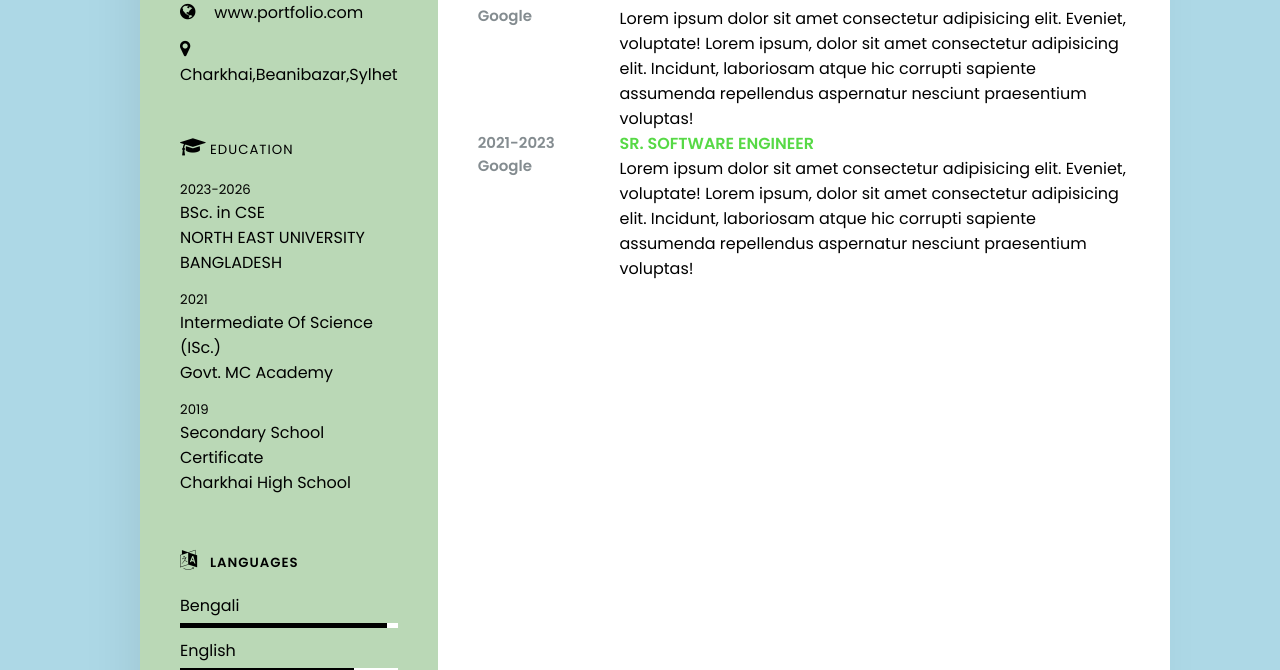
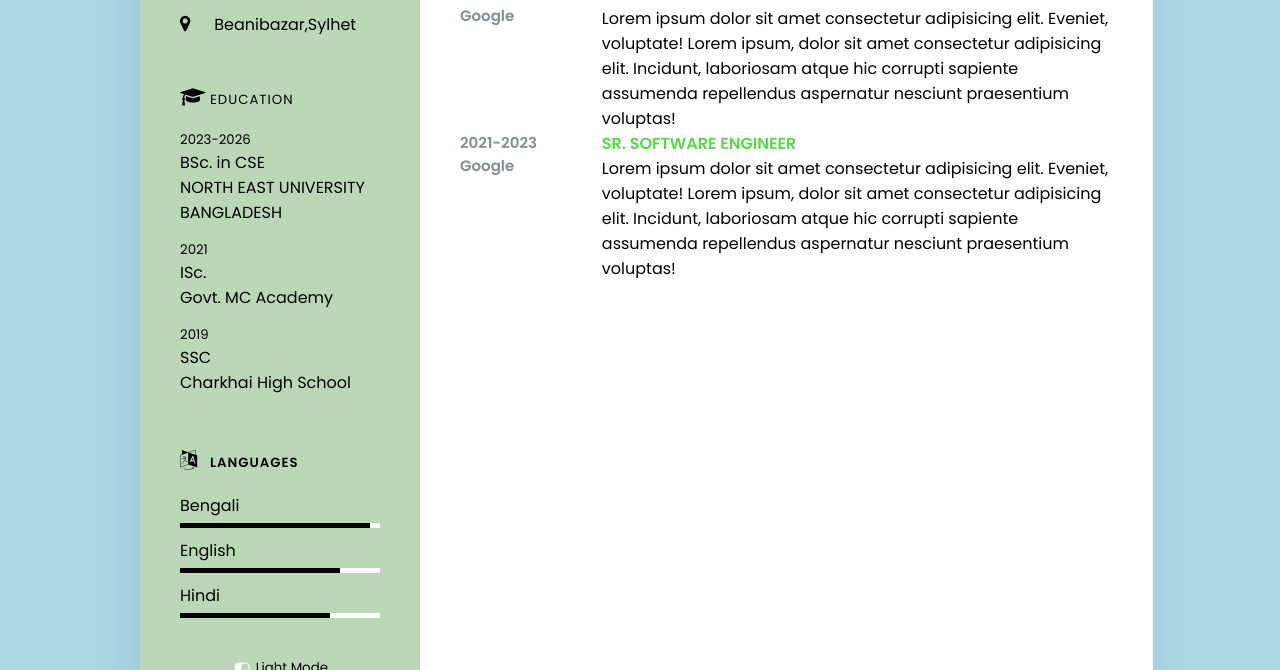
Before and after one commit to tajwone17/responsive-CV, a plain HTML site: page index.html in a window 1280 px wide. Shown: the part 614-1284 px from the top of the page. Drawn offline with Linux system fonts and the light colour scheme.

Commit message:
style: update contact information and improve layout consistency

```diff
--- a/index.html
+++ b/index.html
@@ -36,7 +36,7 @@
               <span class="icon"
                 ><i class="fa fa-envelope" aria-hidden="true"></i
               ></span>
-              <span class="text">tajwone248tc@gmail.com</span>
+              <span class="text">tajwoe@gmail.com</span>
             </li>
             <li>
               <span class="icon"
@@ -54,7 +54,7 @@
               <span class="icon"
                 ><i class="fa fa-map-marker" aria-hidden="true"></i
               ></span>
-              <span class="text">Charkhai,Beanibazar,Sylhet</span>
+              <span class="text">Beanibazar,Sylhet</span>
             </li>
           </ul>
         </div>
@@ -71,12 +71,12 @@
             </li>
             <li>
               <h5>2021</h5>
-              <h4>Intermediate Of Science (ISc.)</h4>
+              <h4>ISc.</h4>
               <h4>Govt. MC Academy</h4>
             </li>
             <li>
               <h5>2019</h5>
-              <h4>Secondary School Certificate</h4>
+              <h4>SSC</h4>
               <h4>Charkhai High School</h4>
             </li>
           </ul>
@@ -149,25 +149,6 @@
                 voluptas!
               </p>
             </div>
-
-          </div>
-
-          <div class="box">
-            <div class="year-company">
-              <h5>2021-2023</h5>
-              <h5>Google</h5>
-            </div>
-              <div class="text">
-                <h4>Sr. Software Engineer</h4>
-                <p>
-                  Lorem ipsum dolor sit amet consectetur adipisicing elit.
-                  Eveniet, voluptate! Lorem ipsum, dolor sit amet consectetur
-                  adipisicing elit. Incidunt, laboriosam atque hic corrupti
-                  sapiente assumenda repellendus aspernatur nesciunt praesentium
-                  voluptas!
-                </p>
-              </div>
-
           </div>
 
           <div class="box">
@@ -187,6 +168,22 @@
             </div>
           </div>
 
+          <div class="box">
+            <div class="year-company">
+              <h5>2021-2023</h5>
+              <h5>Google</h5>
+            </div>
+            <div class="text">
+              <h4>Sr. Software Engineer</h4>
+              <p>
+                Lorem ipsum dolor sit amet consectetur adipisicing elit.
+                Eveniet, voluptate! Lorem ipsum, dolor sit amet consectetur
+                adipisicing elit. Incidunt, laboriosam atque hic corrupti
+                sapiente assumenda repellendus aspernatur nesciunt praesentium
+                voluptas!
+              </p>
+            </div>
+          </div>
         </div>
       </div>
     </div>
```
Also changed, not shown: style.css (+4 -4 lines). Lines whose indentation alone changed are shown as unchanged.
